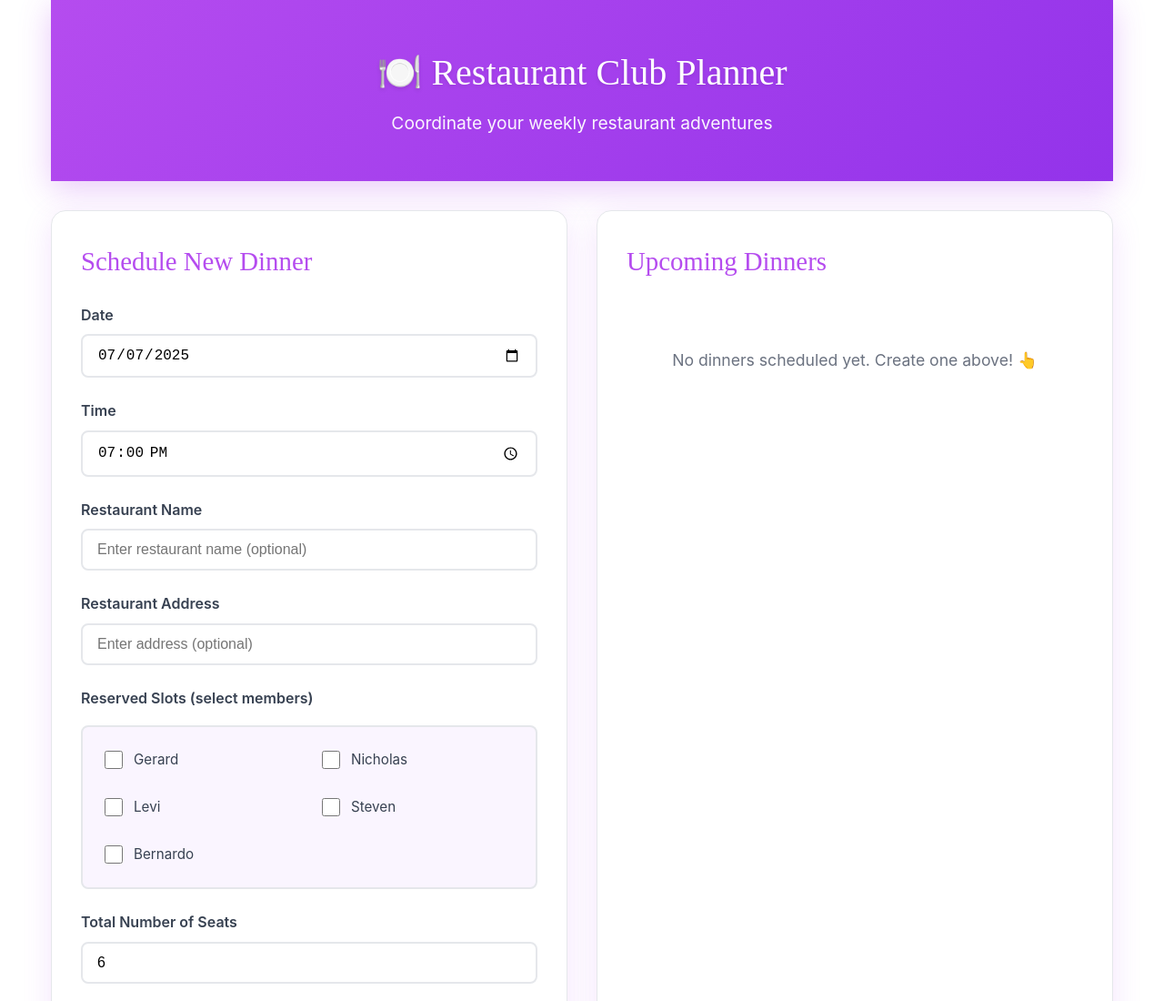
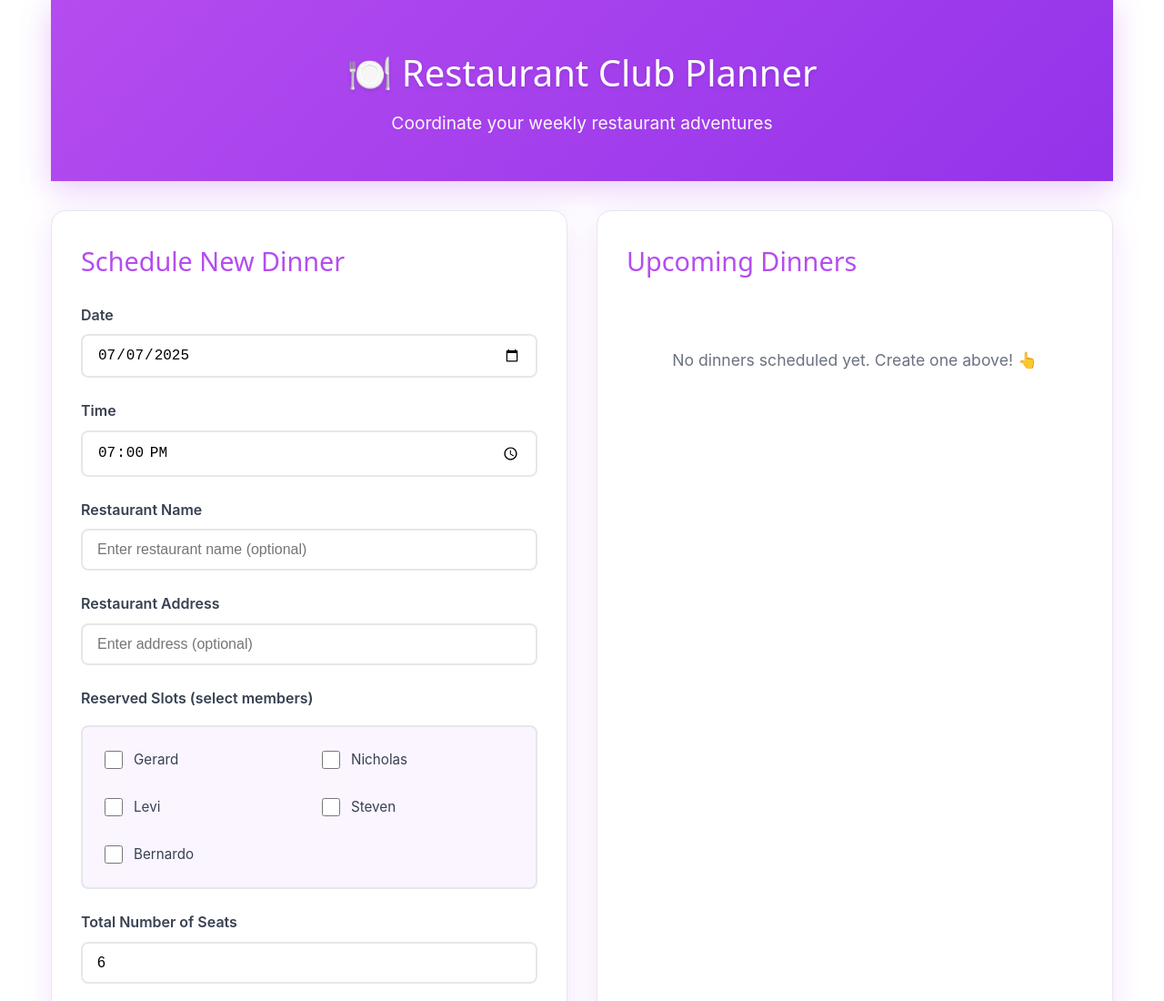
Before and after one commit to gerardtully/restaurant-club-planner, a plain HTML site: page src/index.html in a window 1280 px wide. Shown: the top 1100 px of the page at 91% size. Drawn offline with Linux system fonts and the light colour scheme.

Commit message:
fix: Update Chewy font implementation to follow Google Fonts recommendation

```diff
--- a/src/index.html
+++ b/src/index.html
@@ -4,7 +4,7 @@
     <meta charset="UTF-8">
     <meta name="viewport" content="width=device-width, initial-scale=1.0">
     <title>Restaurant Club Planner</title>
-    <link rel="stylesheet" href="styles/main.css">
+    <link rel="stylesheet" href="styles/main.css?v=3">
 </head>
 <body>
     <div class="container">
--- a/src/styles/main.css
+++ b/src/styles/main.css
@@ -33,9 +33,10 @@ body {
 }
 
 .header__title {
-    font-family: 'Chewy', serif;
+    font-family: "Chewy", system-ui;
     font-size: 2.5rem;
     font-weight: 400;
+    font-style: normal;
     margin-bottom: 0.5rem;
     text-shadow: 0 2px 4px rgba(0, 0, 0, 0.1);
 }
@@ -54,9 +55,10 @@ body {
 }
 
 .section-title {
-    font-family: 'Chewy', serif;
+    font-family: "Chewy", system-ui;
     font-size: 1.8rem;
     font-weight: 400;
+    font-style: normal;
     margin-bottom: 1.5rem;
     color: #b54cef;
 }
```
